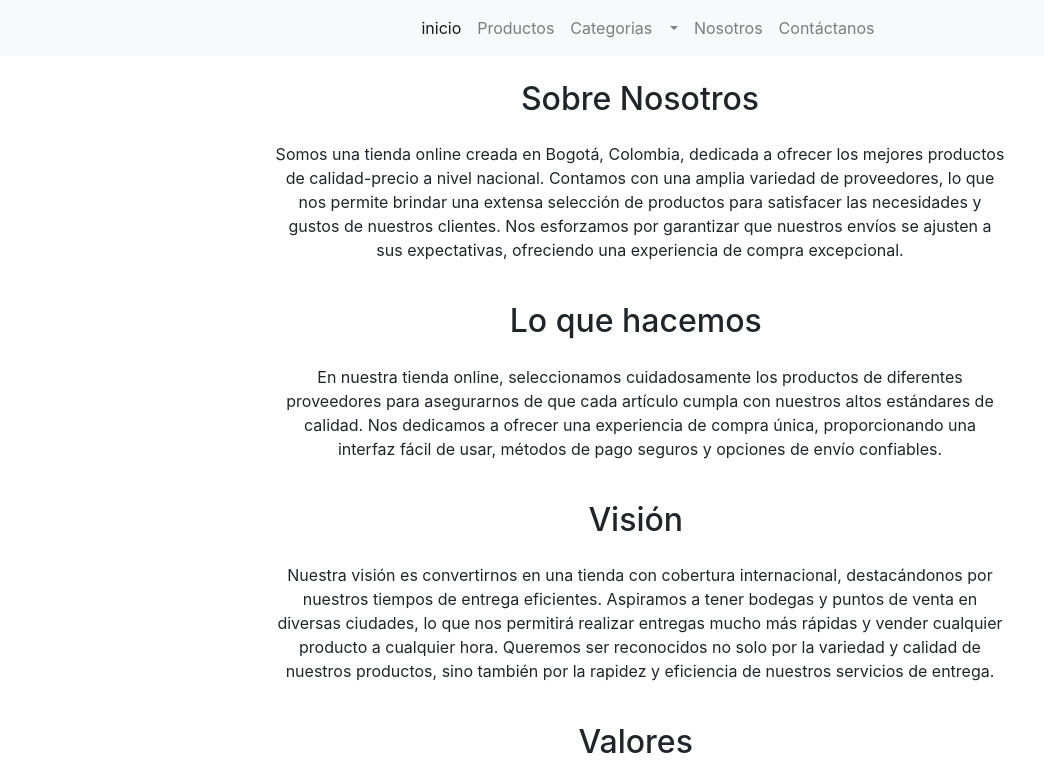
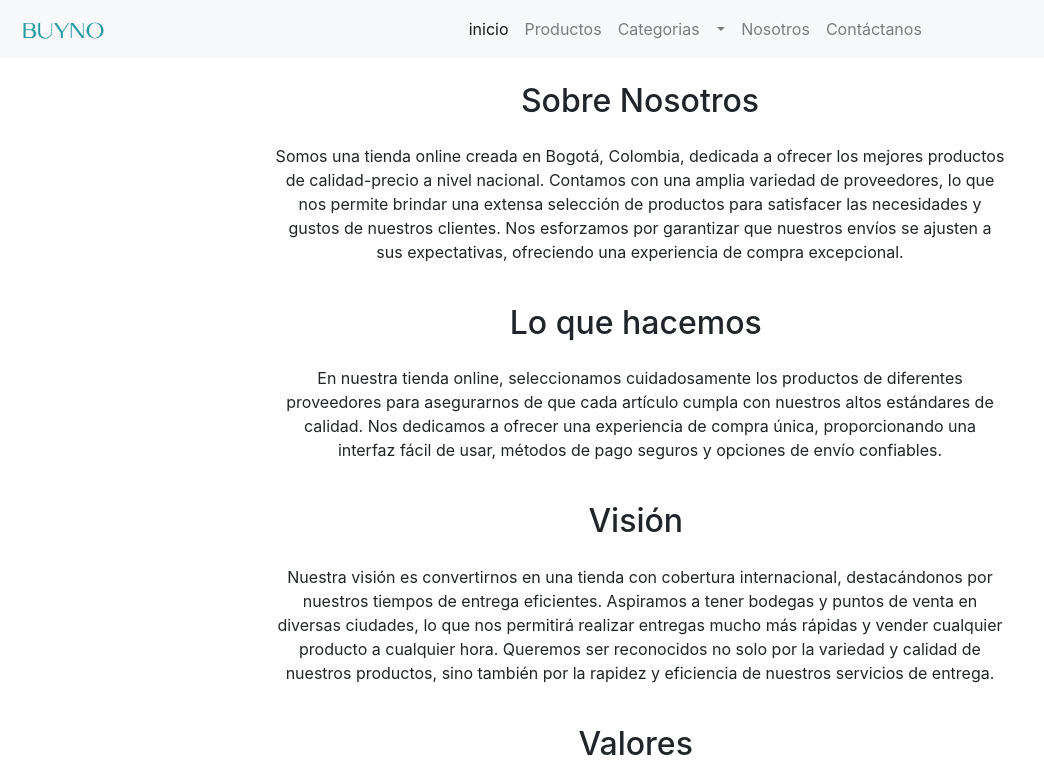
Before and after one commit to TheJhoaDig/Buyno, a plain HTML site: page somos.html in a window 1280 px wide. Shown: the top 783 px of the page, without its empty margins (0-1044 px from the left). Drawn offline with nearby package versions, Linux system fonts and the light colour scheme.

Commit message:
Update somos.html

```diff
--- a/somos.html
+++ b/somos.html
@@ -20,7 +20,7 @@
   </head>
   <body>
 <div>
-  <nav class="navbar navbar-expand-lg navbar-light bg-light"> <a class="navbar-brand" href="index.html"><img src="..//pagina1-raiz/images/mylogec9.png" height="30" alt=""></a>
+  <nav class="navbar navbar-expand-lg navbar-light bg-light"> <a class="navbar-brand" href="index.html"><img src="images/mylogec9.png" height="30" alt=""></a>
   	    <button class="navbar-toggler" type="button" data-toggle="collapse" data-target="#navbarSupportedContent1" aria-controls="navbarSupportedContent1" aria-expanded="false" aria-label="Toggle navigation"> <span class="navbar-toggler-icon"></span></button>
   	    <div class="collapse navbar-collapse" id="navbarSupportedContent1">
   	      <ul class="navbar-nav mx-auto">
```
